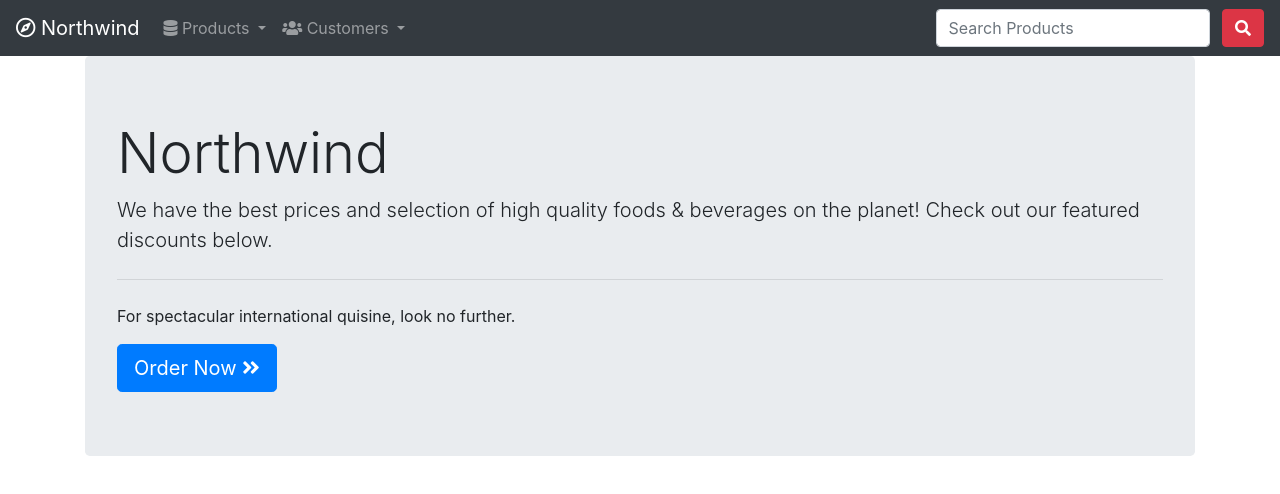
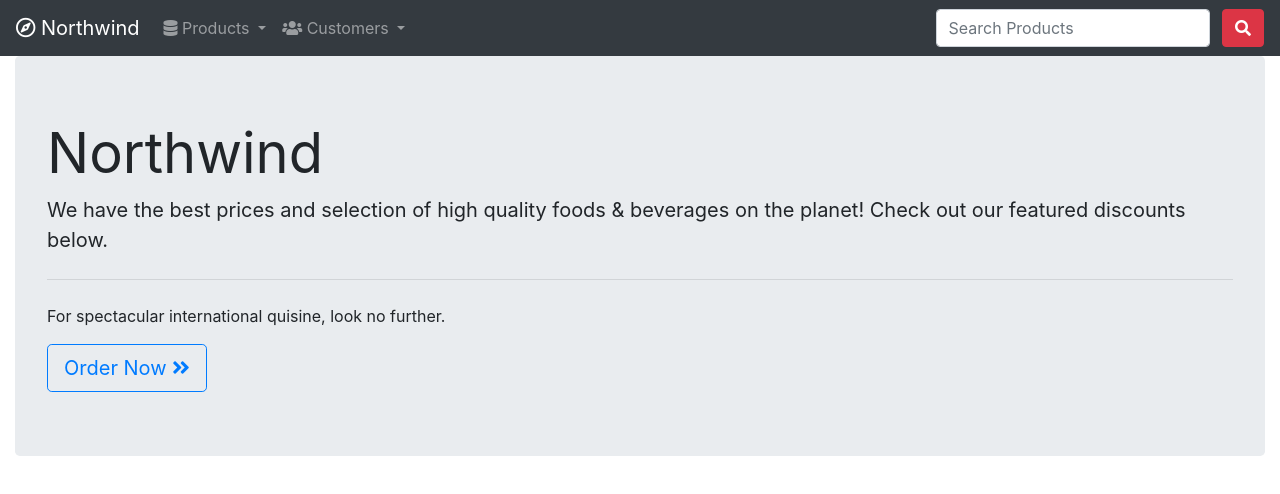
Before and after one commit to ehinners/NetWebDev-client, a plain HTML site: page index.html in a window 1280 px wide. Drawn offline with nearby package versions, Linux system fonts and the light colour scheme.

Commit message:
Added Fluid Container and changed button style

```diff
--- a/index.html
+++ b/index.html
@@ -46,13 +46,13 @@
             </form>
         </div>
     </nav>
-    <div class="container">
+    <div class="container-fluid">
         <div class="jumbotron">
-            <h1 class="display-4">Northwind</h1>
-            <p class="lead">We have the best prices and selection of high quality foods & beverages on the planet! Check out our featured discounts below.</p>
+            <h1 class="display-4"><b>Northwind</b></h1>
+            <p class="lead"><b>We have the best prices and selection of high quality foods & beverages on the planet! Check out our featured discounts below.</b></p>
             <hr class="my-4">
             <p>For spectacular international quisine, look no further.</p>
-            <a class="btn btn-primary btn-lg" href="#" role="button">Order Now <i class="fas fa-angle-double-right"></i></a>
+            <a class="btn btn-outline-primary btn-lg " href="#" role="button">Order Now <i class="fas fa-angle-double-right"></i></a>
           </div>
     </div>
 
```
